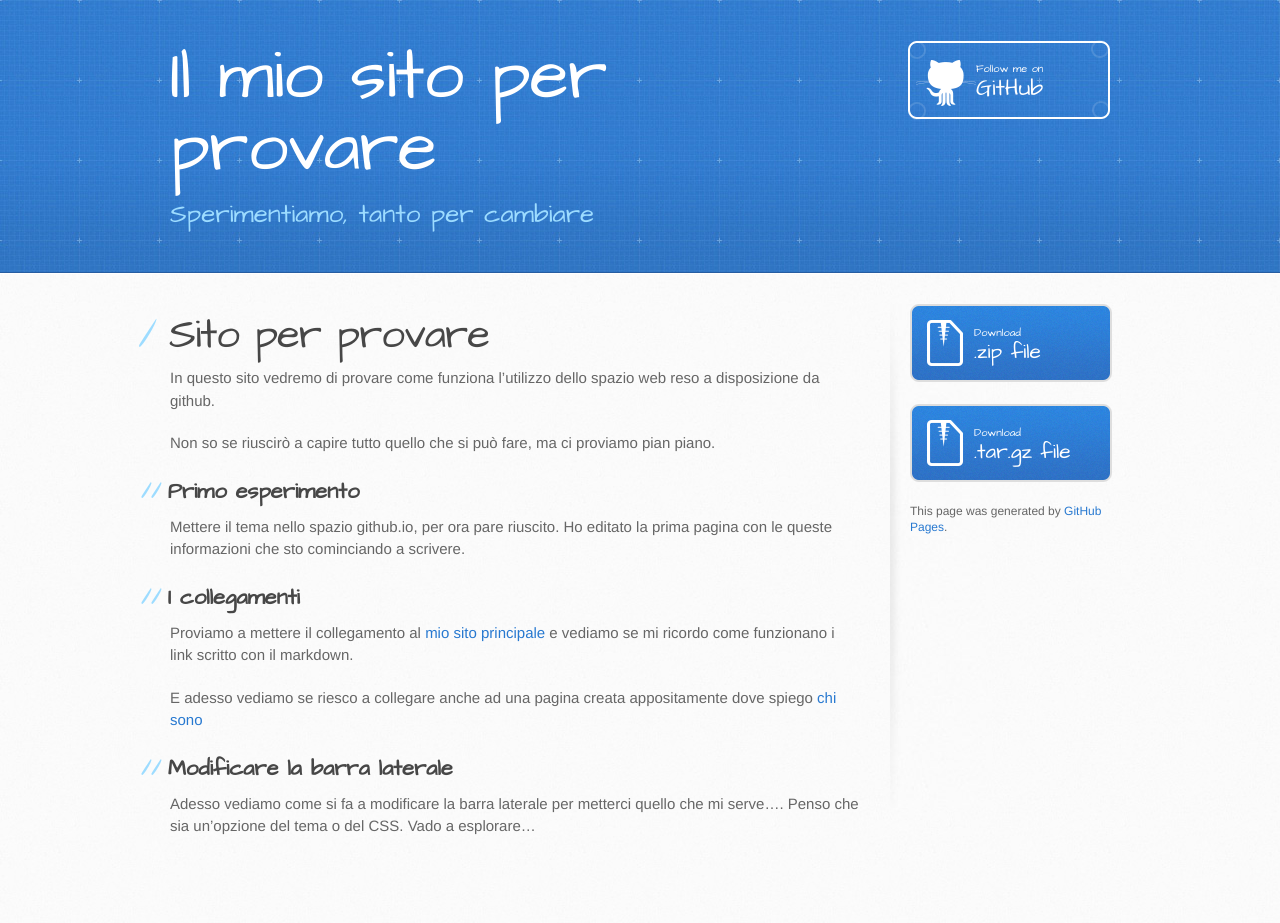
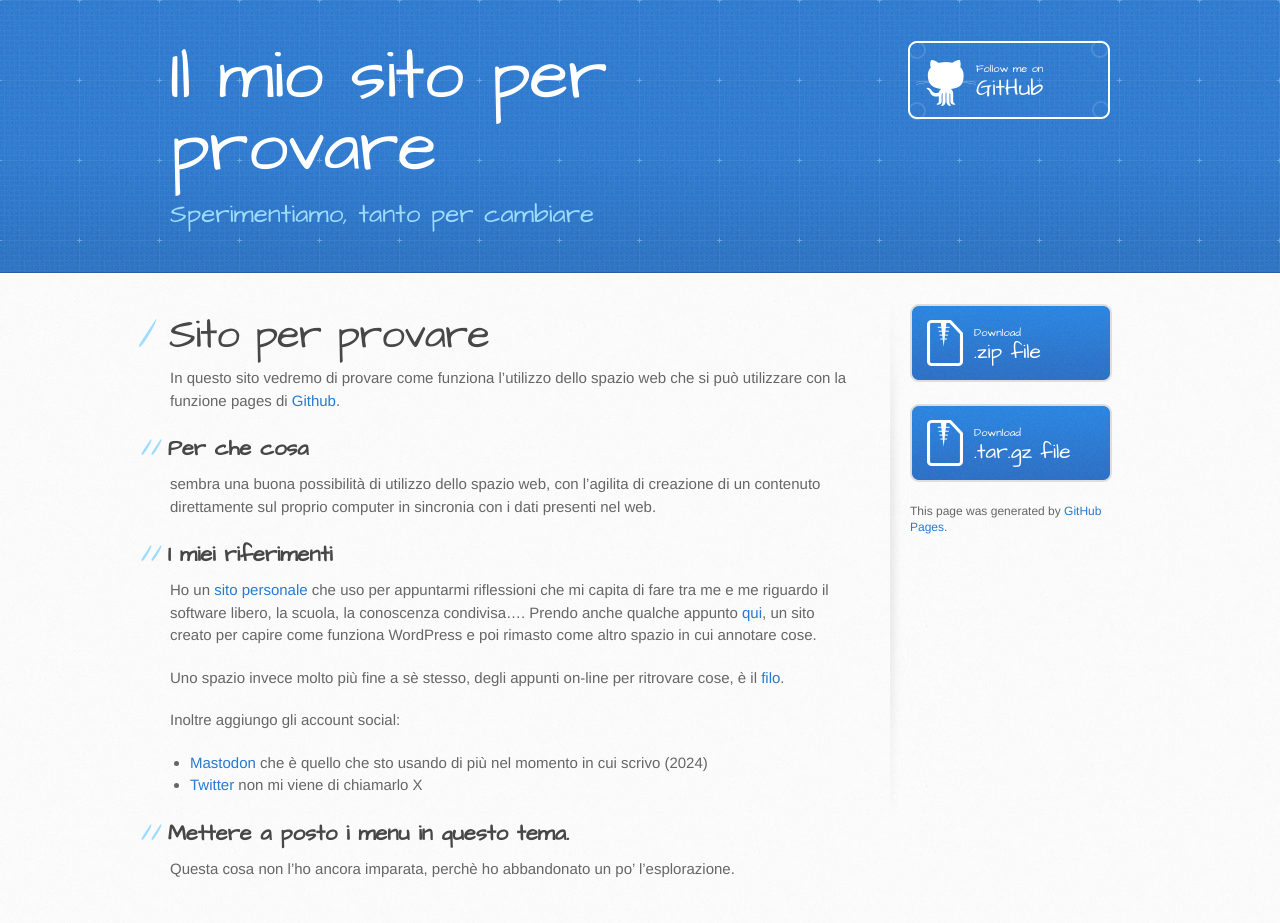
Before and after one commit to maupao/maupao.github.io, a Jekyll site: the page built from index.md, in a window 1280 px wide. Built offline with Jekyll 4.4.1, drawn with Linux system fonts in a browser that asks for light colours; our own code applies the rules of GitHub Pages for plain Markdown files; before the commit the page ends 900 px from its top, so only the background shows below that.

Commit message:
aggiornata la home

```diff
--- a/index.md
+++ b/index.md
@@ -4,20 +4,23 @@ layout: default
 
 # Sito per provare
 
-In questo sito vedremo di provare come funziona l'utilizzo dello spazio web reso a disposizione da github.
+In questo sito vedremo di provare come funziona l'utilizzo dello spazio web che si può utilizzare con la funzione pages di [Github](https://pages.github.com/).
 
-Non so se riuscirò a capire tutto quello che si può fare, ma ci proviamo pian piano.
 
-## Primo esperimento
+## Per che cosa
+ sembra una buona possibilità di utilizzo dello spazio web, con l'agilita di creazione di un contenuto direttamente sul proprio computer in sincronia con i dati presenti nel web.
 
-Mettere il tema nello spazio github.io, per ora pare riuscito. Ho editato la prima pagina con le queste informazioni che sto cominciando a scrivere.
+## I miei riferimenti
 
-## I collegamenti
+Ho un [sito personale](http://www.paolomauri.it) che uso per appuntarmi riflessioni che mi capita di fare tra me e me riguardo il software libero, la scuola, la conoscenza condivisa.... Prendo anche qualche appunto [qui](https://magarinsieme.wordpress.com), un sito creato per capire come funziona WordPress e poi rimasto come altro spazio in cui annotare cose.
 
-Proviamo a mettere il collegamento al [mio sito principale](http://www.paolomauri.it) e vediamo se mi ricordo come funzionano i link scritto con il markdown.
+Uno spazio invece molto più fine a sè stesso, degli appunti on-line per ritrovare cose, è il [filo](https://writefreely.maupao.nohost.me).
 
-E adesso vediamo se riesco a collegare anche ad una pagina creata appositamente dove spiego [chi sono](./chi-sono.html)
+Inoltre aggiungo gli account social:
+* [Mastodon](https://framapiaf.org/@maupao) che è quello che sto usando di più nel momento in cui scrivo (2024)
+* [Twitter](https://twitter.com/mauri_paolo) non mi viene di chiamarlo X
 
-## Modificare la barra laterale
 
-Adesso vediamo come si fa a modificare la barra laterale per metterci quello che mi serve.... Penso che sia un'opzione del tema o del CSS. Vado a esplorare...
+## Mettere a posto i menu in questo tema.
+
+Questa cosa non l'ho ancora imparata, perchè ho abbandonato un po' l'esplorazione.
```
